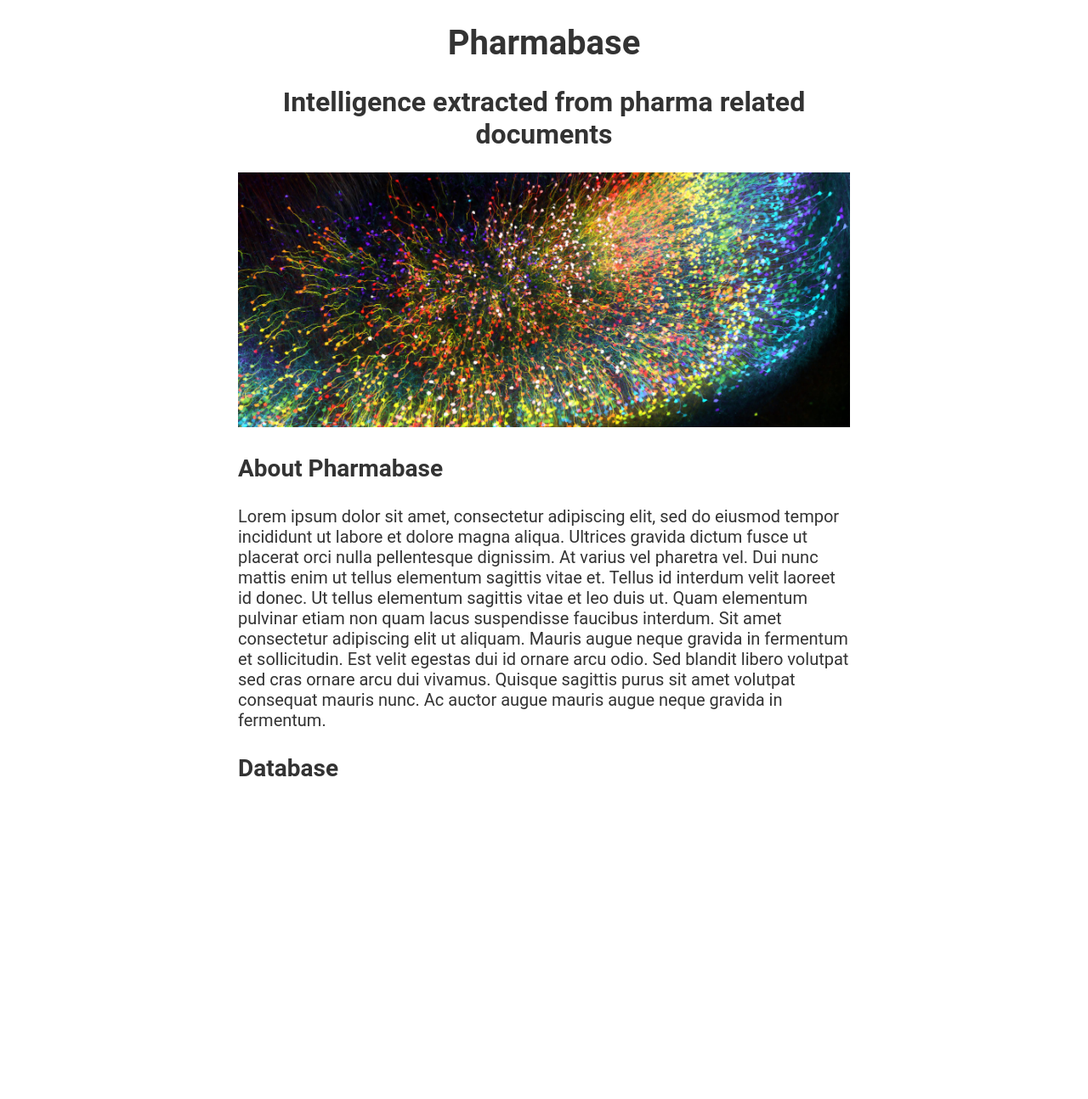
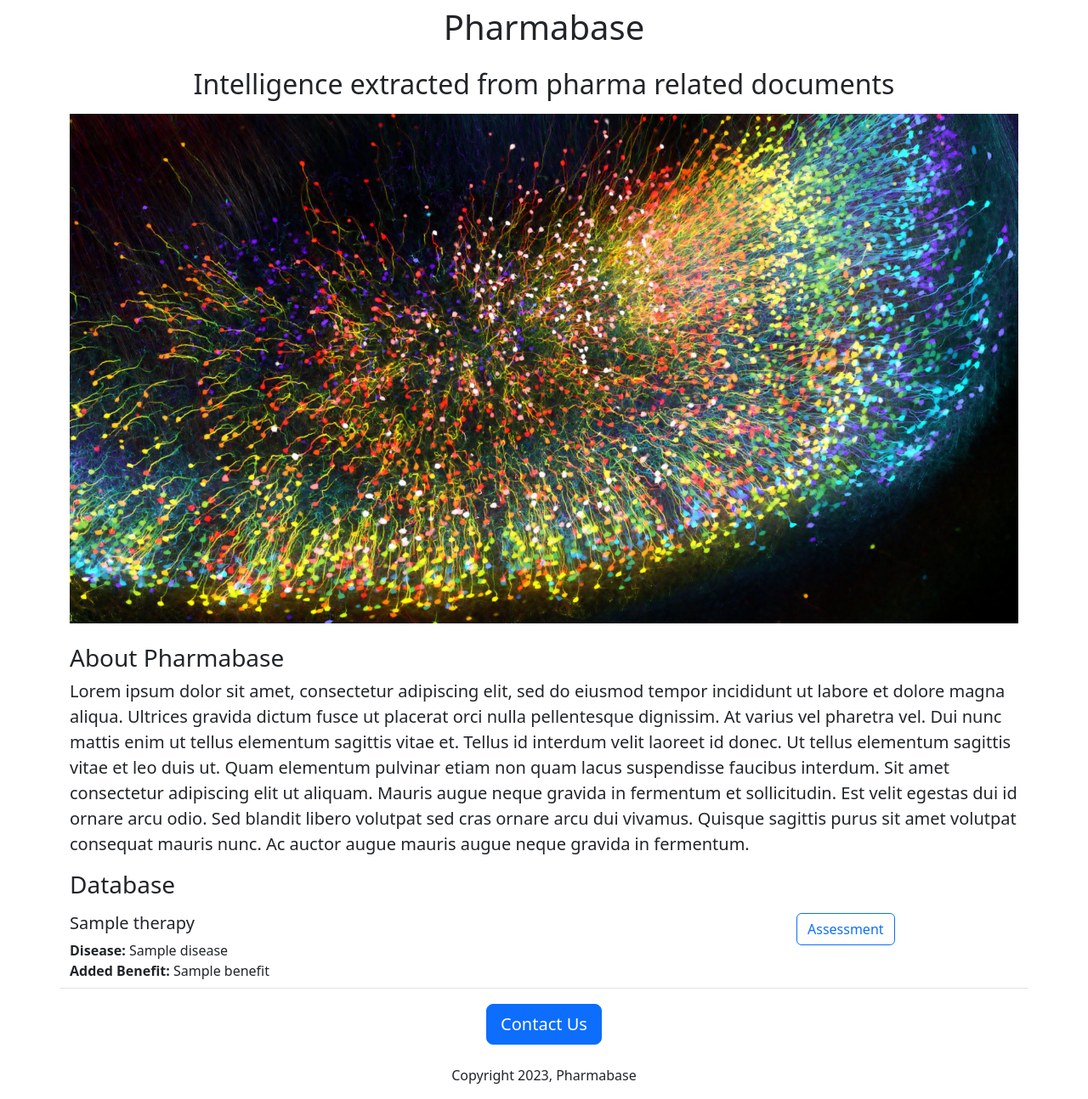
Before and after one commit to Bachmannity/pharmabase2, a Flask app: template templates/home.html in a window 1280 px wide. Shown: the whole page at 85% size. Before the commit the page ends 914 px from the top, so only its background shows below. Run offline with Flask 3, Linux system fonts and the light colour scheme; the template is opened without the code that fills it: most values are stand-ins (such as "Sample title", 1, 10 or a date in 2020).

Commit message:
Added dynamic data

```diff
--- a/app.py
+++ b/app.py
@@ -2,10 +2,36 @@ from flask import Flask, render_template
 
 app = Flask(__name__)
 
+DATABASE = [
+  {
+    'id': 890,
+    'therapy': 'Uplinza',
+    'disease': 'NMOSD',
+    'benefit': 'Unquantifiable'
+  },
+  {
+    'id': 670,
+    'therapy': 'Dupixent',
+    'disease': 'Asthma',
+    'benefit': 'None'
+  },
+  {
+    'id': 750,
+    'therapy': 'Rinvoq',
+    'disease': 'AD',
+    'benefit': 'Minor'
+  },
+  {
+    'id': 520,
+    'therapy': 'Vyvgart',
+    'disease': 'MG',
+    'benefit': 'Considerable'
+  }
+]
+
 @app.route('/')
-
 def hello_world():
-  return render_template('home.html')
+  return render_template('home.html', database=DATABASE)
 
 if __name__ == '__main__':
   app.run(host='0.0.0.0',debug=True)
--- /dev/null
+++ b/templates/dataitem.html
@@ -0,0 +1,16 @@
+<div class="border-bottom row" style="margin-bottom:18px; padding-bottom:8px">
+  <div class="col-9">
+    <h5>
+      {{data['therapy']}}
+    </h5>
+    <div>
+      <b>Disease: </b> {{data['disease']}}
+    </div>
+    <div>
+      <b>Added Benefit: </b>{{data['benefit']}}
+    </div>
+  </div>
+  <div class="col-3">
+    <button type="button" class="btn btn-outline-primary">Assessment</button>
+  </div>
+</div>
--- a/templates/home.html
+++ b/templates/home.html
@@ -4,67 +4,46 @@
     <title>
     pharmabase
     </title>
+    <meta charset="utf-8">
+    <meta name="viewport" content="width=device-width, initial-scale=1">
+    <link href="https://cdn.jsdelivr.net/npm/bootstrap@5.3.2/dist/css/bootstrap.min.css" rel="stylesheet" integrity="sha384-T3c6CoIi6uLrA9TneNEoa7RxnatzjcDSCmG1MXxSR1GAsXEV/Dwwykc2MPK8M2HN" crossorigin="anonymous">
     <style>
-      h1 {
-        font-family: Roboto;
-        font-size: 40px;
-        color: #333333;
-        text-align: center;
-      }
-
-      h2 {
-        font-family: Roboto;
-        font-size: 32px;
-        color: #333333;
-        text-align: center;
-      }
-
-      h3 {
-        font-family: Roboto;
-        font-size: 28px;
-        color: #333333;
-        text-align: left;
-      }
-
-      p {
-        font-family: Roboto;
-        font-size: 20px;
-        color: #333333;
-        text-align: left;
-      }
-
       #banner {
+        height: 360px;
         width: 100%;
-        height: 300px;
         object-fit: cover;
-      }
-
-      #container {
-        max-width: 720px;
-        margin: 0 auto;
       }
     </style>
   </head>
   <body>
-    <div id='container'>
-      <h1>
+    <div class="container">
+      <h1 class="text-center mt-2 mb-4">
         Pharmabase
       </h1>
-      <h2>
+      <h2 class="text-center">
         Intelligence extracted from pharma related documents
       </h2>
       <img
-  id='banner'
-  src='https://pharmabase2.verwerftnick.repl.co/static/alix_brain.jpg' height='320'>
-      <h3>
+  src="https://pharmabase2.verwerftnick.repl.co/static/alix_brain.jpg" height="320" class="img-fluid mt-2 mb-4">
+      <h3 mt-2 mb-4>
         About Pharmabase
       </h3>
-      <p>
+      <p class="lead">
         Lorem ipsum dolor sit amet, consectetur adipiscing elit, sed do eiusmod tempor incididunt ut labore et dolore magna aliqua. Ultrices gravida dictum fusce ut placerat orci nulla pellentesque dignissim. At varius vel pharetra vel. Dui nunc mattis enim ut tellus elementum sagittis vitae et. Tellus id interdum velit laoreet id donec. Ut tellus elementum sagittis vitae et leo duis ut. Quam elementum pulvinar etiam non quam lacus suspendisse faucibus interdum. Sit amet consectetur adipiscing elit ut aliquam. Mauris augue neque gravida in fermentum et sollicitudin. Est velit egestas dui id ornare arcu odio. Sed blandit libero volutpat sed cras ornare arcu dui vivamus. Quisque sagittis purus sit amet volutpat consequat mauris nunc. Ac auctor augue mauris augue neque gravida in fermentum.
       </p>
-      <h3>
+      <h3 mt-2 mb-4>
         Database
       </h3>
+      <p>
+        {% for data in database %}
+          {% include 'dataitem.html' %}
+        {% endfor %}
+      </p>
+      <div class="text-center">
+      <button class="btn btn-primary btn-lg">
+        Contact Us</button>
+        <p class="mt-4">Copyright 2023, Pharmabase</p>
+      </div>
     </div>
   </body>
 </html>
```
